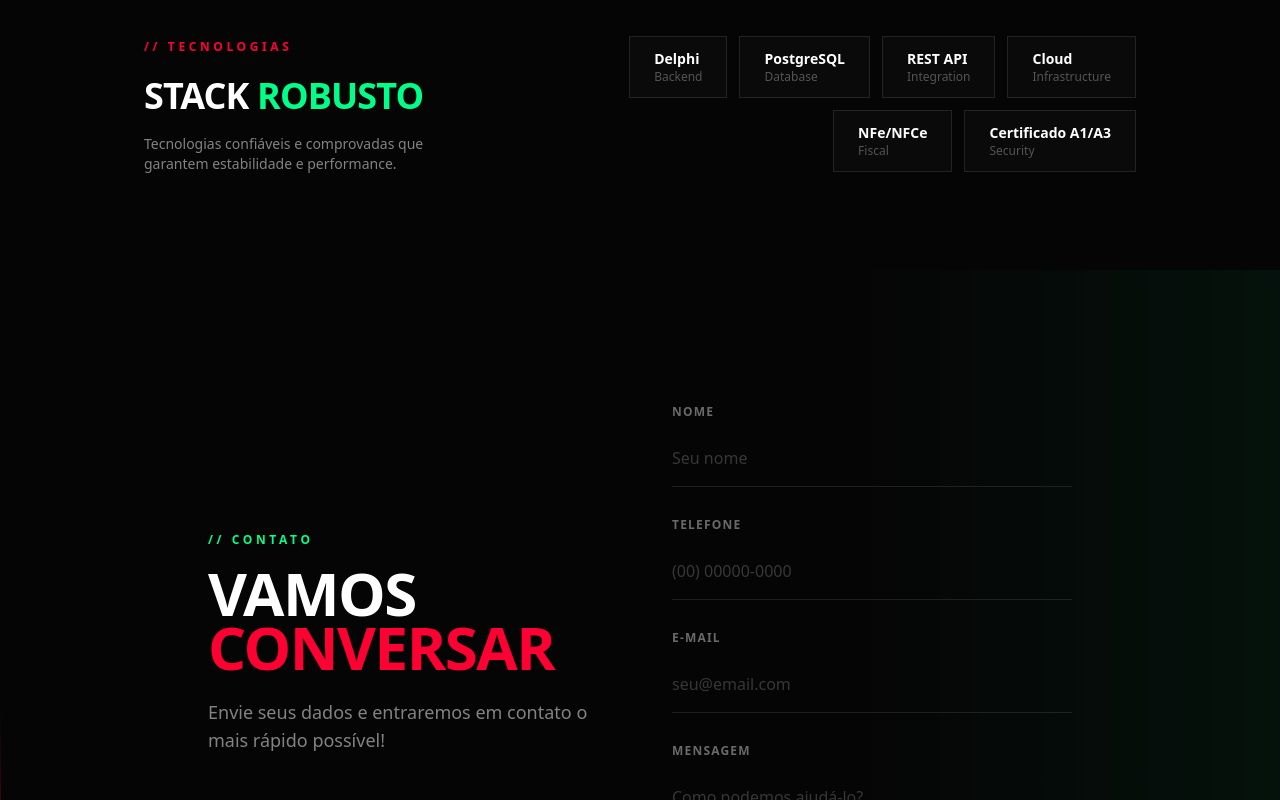
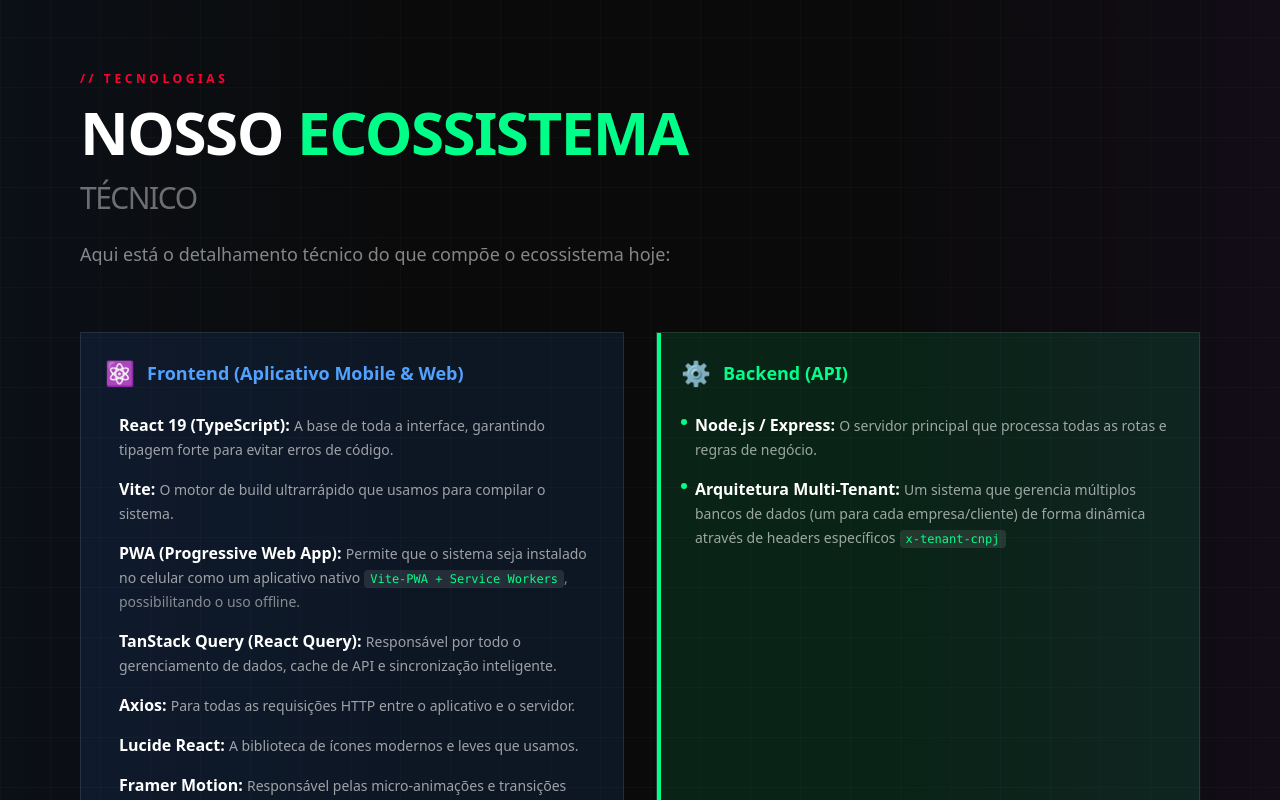
Before and after one commit to SoftHam-704/softham-site, a React (Vite) app: page / in a window 1280 px wide. Shown: the part 7600-8400 px from the top of the page. Built offline with nearby package versions, Linux system fonts and the light colour scheme.

Commit message:
Atualizar completamente a seção de Tecnologias na página Home com as tec

```diff
--- a/src/web/pages/index.tsx
+++ b/src/web/pages/index.tsx
@@ -836,47 +836,163 @@
   );
 };
 
-// Technologies section
-const technologies = [
-  { name: "Delphi", category: "Backend" },
-  { name: "PostgreSQL", category: "Database" },
-  { name: "REST API", category: "Integration" },
-  { name: "Cloud", category: "Infrastructure" },
-  { name: "NFe/NFCe", category: "Fiscal" },
-  { name: "Certificado A1/A3", category: "Security" },
+// Technologies section - Real SoftHam Tech Stack
+interface TechItem {
+  name: string;
+  description: string;
+  highlight?: string;
+}
+
+interface TechCategory {
+  title: string;
+  color: string;
+  borderColor: string;
+  bgColor: string;
+  icon: string;
+  items: TechItem[];
+}
+
+const techStack: TechCategory[] = [
+  {
+    title: "Frontend (Aplicativo Mobile & Web)",
+    color: "text-blue-400",
+    borderColor: "border-blue-500",
+    bgColor: "bg-blue-500/10",
+    icon: "⚛️",
+    items: [
+      { name: "React 19 (TypeScript)", description: "A base de toda a interface, garantindo tipagem forte para evitar erros de código." },
+      { name: "Vite", description: "O motor de build ultrarrápido que usamos para compilar o sistema." },
+      { name: "PWA (Progressive Web App)", description: "Permite que o sistema seja instalado no celular como um aplicativo nativo", highlight: "Vite-PWA + Service Workers" },
+      { name: "TanStack Query (React Query)", description: "Responsável por todo o gerenciamento de dados, cache de API e sincronização inteligente." },
+      { name: "Axios", description: "Para todas as requisições HTTP entre o aplicativo e o servidor." },
+      { name: "Lucide React", description: "A biblioteca de ícones modernos e leves que usamos." },
+      { name: "Framer Motion", description: "Responsável pelas micro-animações e transições suaves entre páginas." },
+    ],
+  },
+  {
+    title: "Backend (API)",
+    color: "text-[#00ff88]",
+    borderColor: "border-[#00ff88]",
+    bgColor: "bg-[#00ff88]/10",
+    icon: "⚙️",
+    items: [
+      { name: "Node.js / Express", description: "O servidor principal que processa todas as rotas e regras de negócio." },
+      { name: "Arquitetura Multi-Tenant", description: "Um sistema que gerencia múltiplos bancos de dados (um para cada empresa/cliente) de forma dinâmica através de headers específicos", highlight: "x-tenant-cnpj" },
+    ],
+  },
+  {
+    title: "Banco de Dados & Infraestrutura",
+    color: "text-orange-400",
+    borderColor: "border-orange-500",
+    bgColor: "bg-orange-500/10",
+    icon: "🗄️",
+    items: [
+      { name: "PostgreSQL", description: "O banco de dados relacional robusto onde as informações de pedidos, clientes e produtos são armazenadas." },
+      { name: "SaveInCloud (Jelastic)", description: "A infraestrutura de nuvem onde o sistema está hospedado, permitindo escalabilidade automática." },
+      { name: "SSL / HTTPS", description: "Camada de segurança obrigatória para criptografia de dados." },
+    ],
+  },
+  {
+    title: "Inteligência & Relatórios",
+    color: "text-purple-400",
+    borderColor: "border-purple-500",
+    bgColor: "bg-purple-500/10",
+    icon: "🧠",
+    items: [
+      { name: "OpenAI API", description: "Integrada para o \"Laboratório de Retenção\" e geração de mensagens inteligentes via WhatsApp." },
+      { name: "Analytics de Curva ABC", description: "Algoritmos em JS/SQL para identificar gaps de mercado e sugerir reposição de estoque (as Campanhas Inteligentes)." },
+    ],
+  },
 ];
 
 const TechnologiesSection = () => {
   const { ref, isVisible } = useIntersectionObserver();
 
   return (
-    <section className="relative py-24 bg-[#050505] overflow-hidden">
-      <div ref={ref} className="relative max-w-6xl mx-auto px-6 lg:px-20">
-        <div className={`flex flex-col lg:flex-row items-center justify-between gap-12 transition-all duration-1000 ${isVisible ? "opacity-100" : "opacity-0"}`}>
-          <div className="lg:w-1/3">
+    <section className="relative py-32 bg-[#0a0a0a] overflow-hidden">
+      {/* Background pattern */}
+      <div className="absolute inset-0 bg-[linear-gradient(rgba(255,255,255,0.02)_1px,transparent_1px),linear-gradient(90deg,rgba(255,255,255,0.02)_1px,transparent_1px)] bg-[size:50px_50px]" />
+      <div className="absolute top-0 left-0 w-1/3 h-full bg-gradient-to-r from-blue-500/5 to-transparent" />
+      <div className="absolute bottom-0 right-0 w-1/3 h-full bg-gradient-to-l from-purple-500/5 to-transparent" />
+
+      <div ref={ref} className="relative max-w-7xl mx-auto px-6 lg:px-20">
+        {/* Header */}
+        <div className={`mb-16 transition-all duration-1000 ${isVisible ? "opacity-100 translate-y-0" : "opacity-0 translate-y-10"}`}>
           <span className="text-[#ff0033] text-xs font-bold tracking-[0.3em] uppercase">// TECNOLOGIAS</span>
-            <h2 className="text-3xl md:text-4xl font-black text-white mt-4 leading-tight tracking-tight">
-              STACK <span className="text-[#00ff88]">ROBUSTO</span>
+          <h2 className="text-4xl md:text-6xl font-black text-white mt-4 leading-[0.9] tracking-tight">
+            NOSSO <span className="text-[#00ff88]">ECOSSISTEMA</span><br/>
+            <span className="text-white/40 text-2xl md:text-3xl font-normal">TÉCNICO</span>
           </h2>
-            <p className="text-white/50 mt-4 text-sm">
-              Tecnologias confiáveis e comprovadas que garantem estabilidade e performance.
+          <p className="text-white/50 mt-6 text-lg max-w-2xl">
+            Aqui está o detalhamento técnico do que compõe o ecossistema hoje:
           </p>
         </div>
 
-          <div className="lg:w-2/3 flex flex-wrap justify-center lg:justify-end gap-3">
-            {technologies.map((tech, index) => (
+        {/* Tech Categories Grid */}
+        <div className="grid md:grid-cols-2 gap-8">
+          {techStack.map((category, catIndex) => (
             <div
-                key={index}
-                className={`group px-6 py-3 border border-white/10 bg-white/[0.02] hover:border-[#00ff88]/40 hover:bg-[#00ff88]/5 transition-all duration-300 ${
-                  isVisible ? "opacity-100 translate-y-0" : "opacity-0 translate-y-5"
+              key={category.title}
+              className={`group relative p-6 border border-white/10 ${category.bgColor} hover:border-white/20 transition-all duration-500 ${
+                isVisible ? "opacity-100 translate-y-0" : "opacity-0 translate-y-10"
               }`}
-                style={{ transitionDelay: `${index * 50}ms` }}
+              style={{ transitionDelay: `${catIndex * 150}ms` }}
             >
-                <div className="text-white font-bold text-sm group-hover:text-[#00ff88] transition-colors">{tech.name}</div>
-                <div className="text-white/30 text-xs">{tech.category}</div>
+              {/* Category accent bar */}
+              <div className={`absolute left-0 top-0 w-1 h-full ${category.borderColor.replace('border-', 'bg-')}`} />
+
+              {/* Category header */}
+              <div className="flex items-center gap-3 mb-6">
+                <span className="text-2xl">{category.icon}</span>
+                <h3 className={`text-lg font-bold ${category.color}`}>
+                  {category.title}
+                </h3>
+              </div>
+
+              {/* Tech items */}
+              <ul className="space-y-4">
+                {category.items.map((item, itemIndex) => (
+                  <li
+                    key={item.name}
+                    className={`transition-all duration-500 ${
+                      isVisible ? "opacity-100 translate-x-0" : "opacity-0 -translate-x-4"
+                    }`}
+                    style={{ transitionDelay: `${catIndex * 150 + itemIndex * 50}ms` }}
+                  >
+                    <div className="flex items-start gap-2">
+                      <span className={`mt-1.5 w-1.5 h-1.5 rounded-full flex-shrink-0 ${category.borderColor.replace('border-', 'bg-')}`} />
+                      <div>
+                        <span className="text-white font-semibold">{item.name}:</span>{" "}
+                        <span className="text-white/60 text-sm">
+                          {item.description}
+                          {item.highlight && (
+                            <code className="ml-1 px-1.5 py-0.5 bg-white/10 text-[#00ff88] text-xs font-mono rounded">
+                              {item.highlight}
+                            </code>
+                          )}
+                          {item.name.includes("PWA") && (
+                            <span className="text-white/50">, possibilitando o uso offline.</span>
+                          )}
+                        </span>
+                      </div>
+                    </div>
+                  </li>
+                ))}
+              </ul>
             </div>
           ))}
         </div>
+
+        {/* Bottom tech badges */}
+        <div className={`mt-16 flex flex-wrap justify-center gap-4 transition-all duration-1000 delay-500 ${isVisible ? "opacity-100" : "opacity-0"}`}>
+          {["TypeScript", "React 19", "Node.js", "PostgreSQL", "OpenAI", "PWA"].map((badge) => (
+            <span
+              key={badge}
+              className="px-4 py-2 border border-white/10 bg-white/[0.02] text-white/70 text-sm font-mono hover:border-[#00ff88]/40 hover:text-[#00ff88] transition-all duration-300"
+            >
+              {badge}
+            </span>
+          ))}
         </div>
       </div>
     </section>
```
Also changed, not shown: tasks.json (+1 -1 lines). Lines whose indentation alone changed are shown as unchanged.
